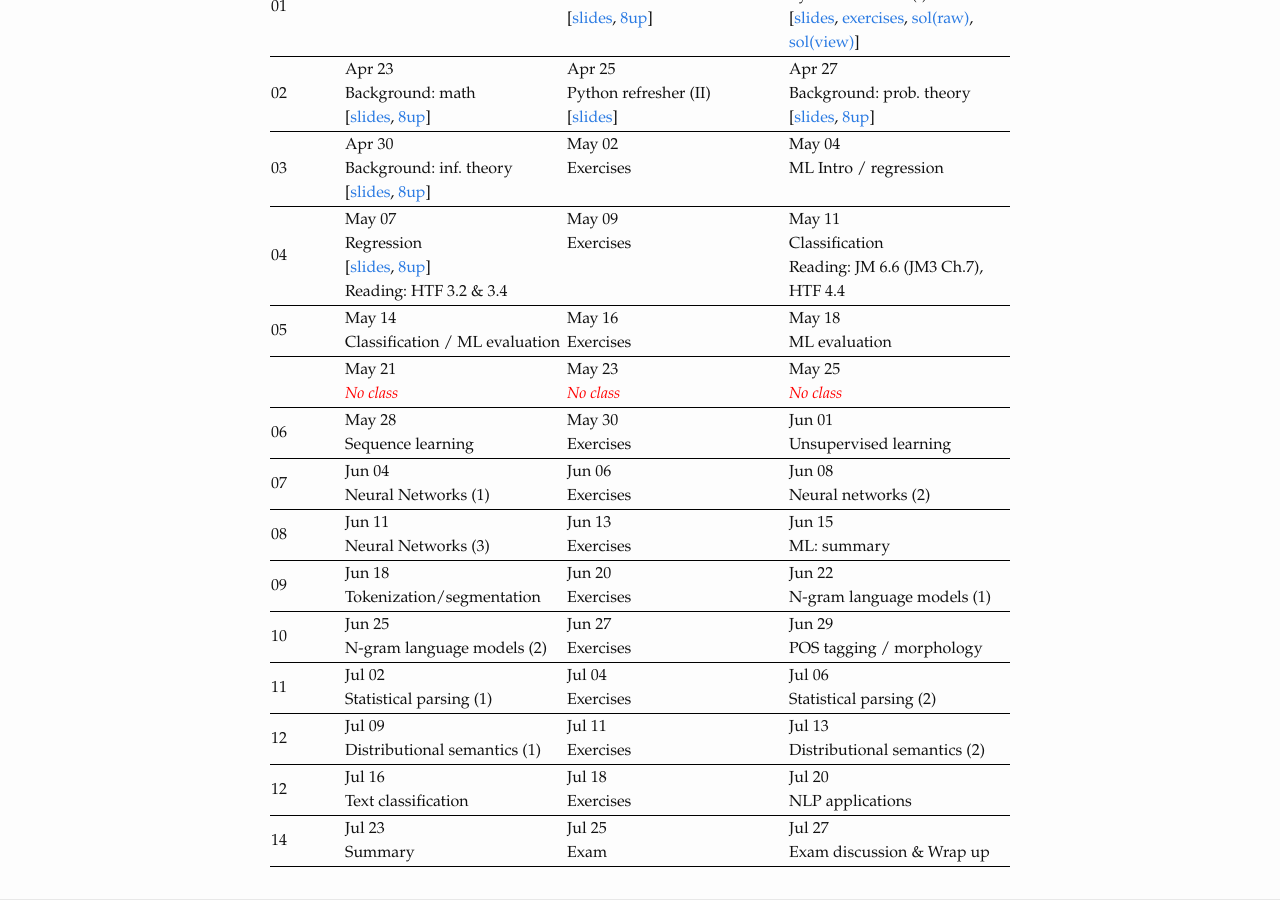
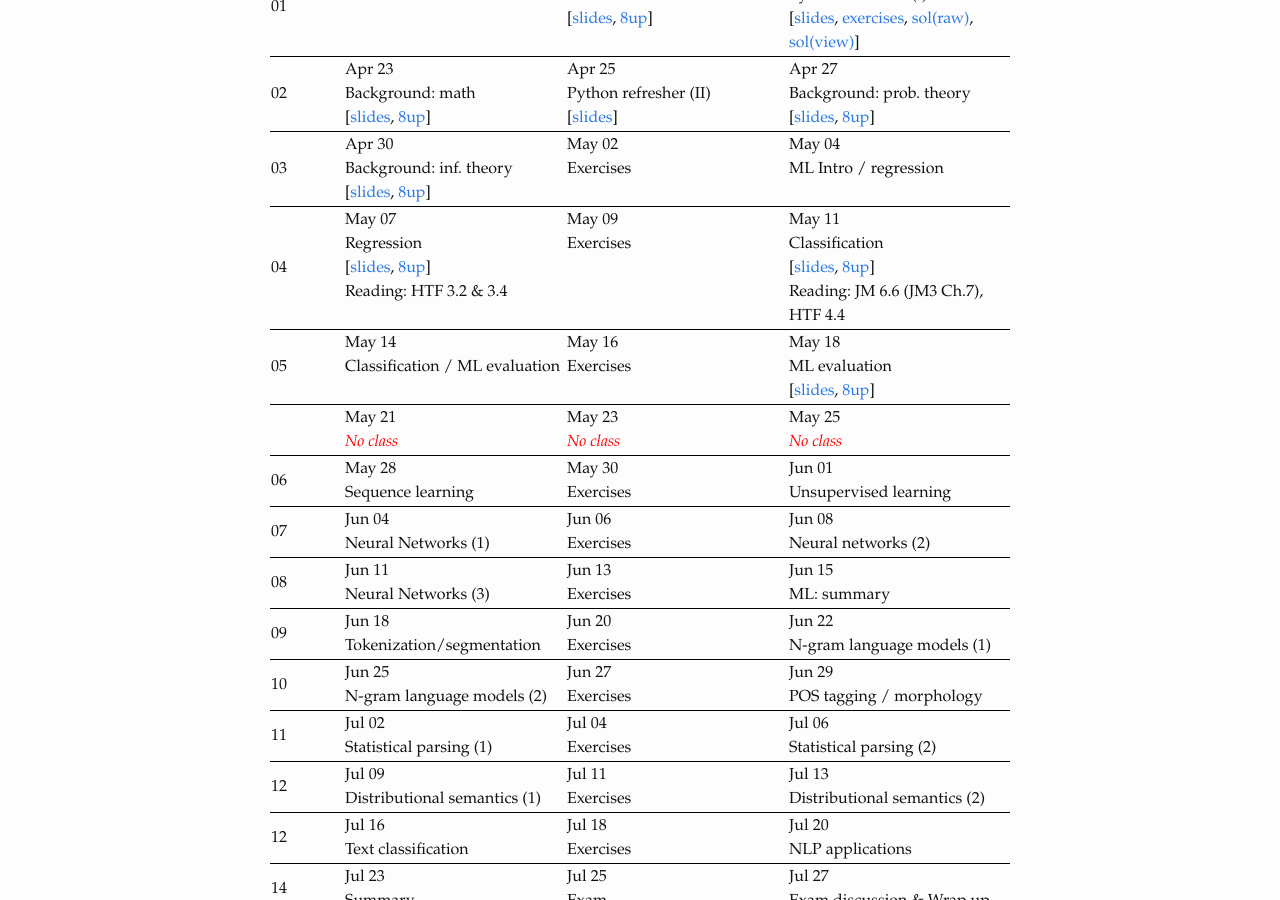
Before and after one commit to snlp2018/snlp2018.github.io, a Jekyll site: the page built from schedule.md, in a window 1280 px wide and 900 px high, scrolled down 485 px. Built offline with Jekyll 4.4.1, drawn with Linux system fonts in a browser that asks for light colours.

Commit message:
slides update

```diff
--- a/_data/schedule.yml
+++ b/_data/schedule.yml
@@ -53,6 +53,9 @@
     May 11:
       topic: Classification
       reading: JM 6.6 (JM3 Ch.7), HTF 4.4
+      links:
+        slides: slides/classification.pdf
+        8up: slides/classification-handout.pdf
 - week: "05"
   dates:
     May 14:
@@ -61,6 +64,9 @@
       topic: Exercises
     May 18:
       topic: ML evaluation
+      links:
+        slides: slides/ml-evaluation.pdf
+        8up: slides/ml-evaluation-handout.pdf
 - week: " "
   dates:
     May 21: ""
```
Also changed, not shown: 6 other files.
